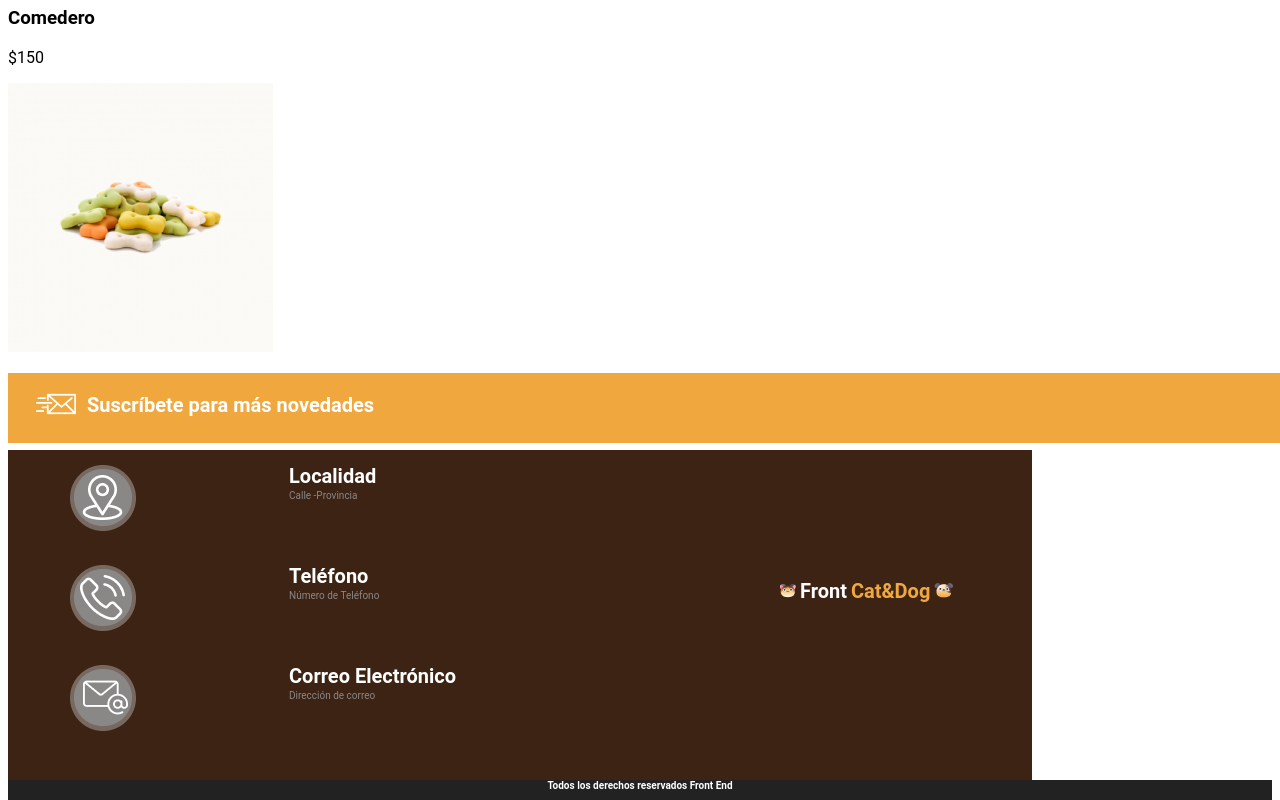
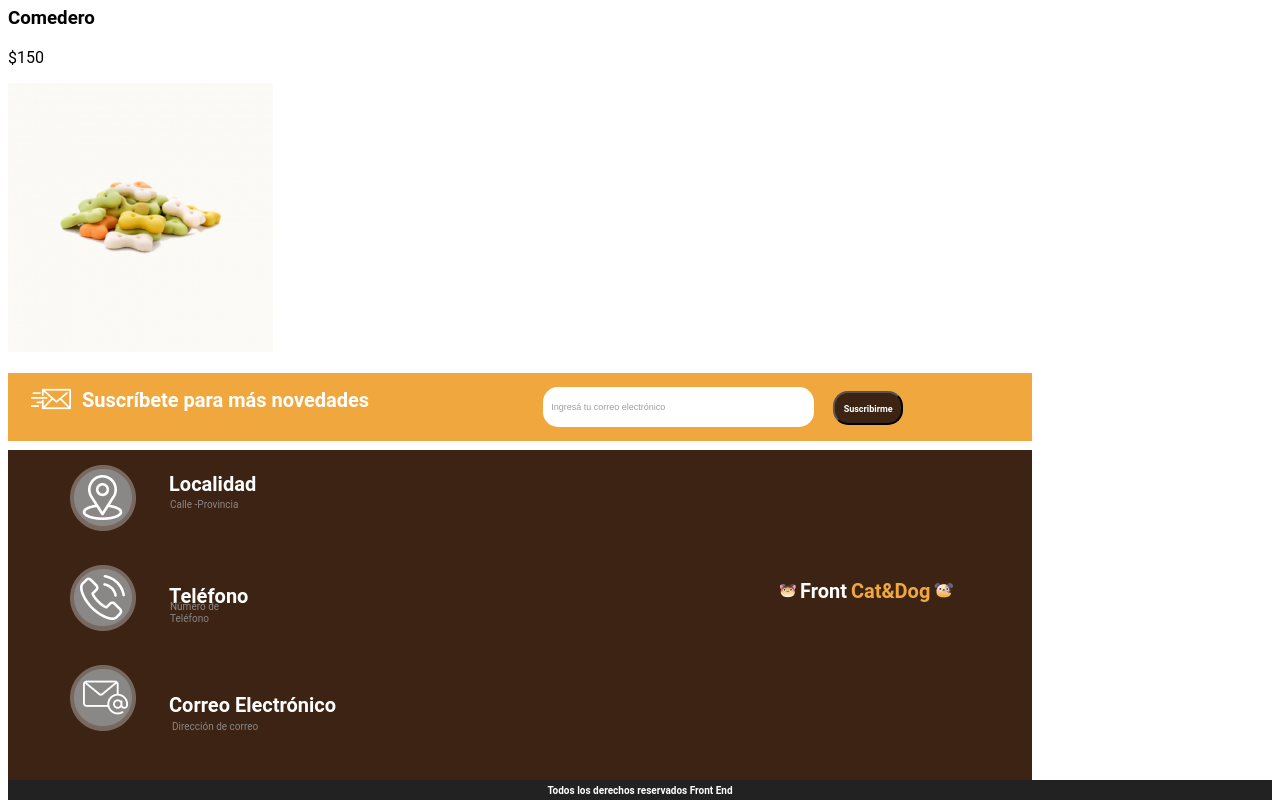
Before and after one commit to adrisa17/Practice-pet-shop, a plain HTML site: page index.html in a window 1280 px wide. Shown: the part 1570-2370 px from the top of the page. Drawn offline with Linux system fonts and the light colour scheme.

Commit message:
Detalles finales de la barra de novedades

```diff
--- a/index.html
+++ b/index.html
@@ -74,6 +74,8 @@
         <article id="novedades">
           <div id="iconGroup"><img src="./assets/Group.png" alt="Icono de correo enviandose" /></div>
           <div id="Texto">Suscríbete para más novedades</div>
+          <div class="border" id="border"> <span id="textBorder">Ingresá tu correo electrónico</span></div>
+          <button class="border" id="button"><span id="textButton"> Suscribirme</span></button>
         </article>
 
         <article id="iconos">
@@ -103,7 +105,7 @@
           </div>
         </article>
         <div id="derechosReservados">
-           Todos los derechos reservados Front End
+           <span id="CR">Todos los derechos reservados Front End</span>
         </div>
       </section>
 
--- a/styles.css
+++ b/styles.css
@@ -1,4 +1,5 @@
-html,body {
+html,
+body {
     /* position: relative; */
     height: 100%;
     background: #FFFFFF;
@@ -25,8 +26,9 @@ html,body {
 .main-menu__principal {
     background: #F0A83E;
 }
+
 /* footer*/
-#iconGroup{
+#iconGroup {
     display: inline-block;
     width: 40px;
     height: 40px;
@@ -48,7 +50,7 @@ html,body {
     left: 30px;
 }
 
-#iconos{
+#iconos {
     width: 1024px;
     height: 330px;
     left: calc(50% - 1024px/2);
@@ -58,7 +60,7 @@ html,body {
     margin: 0%;
 }
 
-#logo{
+#logo {
     position: absolute;
     width: 500px;
     height: 23px;
@@ -67,7 +69,8 @@ html,body {
     box-sizing: border-box;
 
 }
-#front{
+
+#front {
     display: inline-block;
     font-family: 'Roboto', sans-serif;
     font-style: normal;
@@ -77,7 +80,8 @@ html,body {
     color: white;
     text-transform: capitalize;
 }
-#cat{
+
+#cat {
     display: inline-block;
     text-transform: capitalize;
     font-family: 'Roboto', sans-serif;
@@ -87,9 +91,11 @@ html,body {
     line-height: 23px;
     color: #F0A83E;
 }
-.iconLog{
+
+.iconLog {
     display: inline-block;
 }
+
 #derechosReservados {
 
     background-color: #222222;
@@ -106,10 +112,15 @@ html,body {
 
 }
 
+#CR {
+    position: relative;
+    top: 25%;
+}
+
 
 /*ICONOS FOOTER */
 
-    #LocBox{
+#LocBox {
     display: inline-block;
     position: absolute;
     width: 66px;
@@ -118,39 +129,36 @@ html,body {
     top: 2035px;
     box-sizing: border-box;
 }
-    #Localidad{
+
+#Localidad {
     display: inline-block;
     color: white;
-    box-sizing: border-box;
-    position: absolute;
+    position: relative;
     width: 88px;
     height: 23px;
-    left: calc(50% - 88px/2 - 307px);
-    bottom: 255px;
-    top: 2035px;
-
+    left: 161px;
+    top: 23px;
     font-family: 'Roboto', sans-serif;
     font-style: normal;
     font-weight: 700;
     font-size: 20px;
     line-height: 23px;
+    color: #FFFFFF;
+}
 
-    color: #FFFFFF;
-    box-sizing: border-box;
-    }
-    #infoLoc{
-    position: absolute;
+#infoLoc {
+    position: relative;
+    display: inline-block;
     width: 73px;
     height: 12px;
-    left: calc(50% - 73px/2 - 314.5px);
-    bottom: 243px;
-    top: 2060px;
-
+    left: 70px;
+    top: 40px;
+    bottom: 226px;
     font-family: 'Roboto', sans-serif;
     font-style: normal;
-    font-weight: 2000;
     font-size: 10px;
     line-height: 12px;
+    color: #8A8787;
     /* identical to box height */
 
 
@@ -158,7 +166,7 @@ html,body {
     box-sizing: content-box;
 }
 
-    #TelBox{
+#TelBox {
     display: inline-block;
     position: absolute;
     width: 66px;
@@ -167,46 +175,45 @@ html,body {
     top: 2135px;
     box-sizing: border-box;
 }
-    #Telefono{
+
+#Telefono {
     display: inline-block;
     color: white;
-    box-sizing: border-box;
-    position: absolute;
+    position: relative;
     width: 88px;
     height: 23px;
-    left: calc(50% - 88px/2 - 307px);
-    bottom: 255px;
-    top: 2135px;
-
+    left: 161px;
+    top: 109px;
     font-family: 'Roboto', sans-serif;
     font-style: normal;
     font-weight: 700;
     font-size: 20px;
     line-height: 23px;
+    color: #FFFFFF;
 
-    color: #FFFFFF;
-    box-sizing: border-box;
 }
-    #infoTel{
-    position: absolute;
-    width: 200px;
-    height: 53px;
-    left: calc(50% - 73px/2 - 314.5px);
-    bottom: 243px;
-    top: 2160px;
 
+#infoTel {
+    position: relative;
+    display: inline-block;
+    width: 90px;
+    height: 12px;
+    left: 70px;
+    top: 128px;
+    bottom: 226px;
     font-family: 'Roboto', sans-serif;
     font-style: normal;
-    font-weight: 2000;
     font-size: 10px;
     line-height: 12px;
+    color: #8A8787;
     /* identical to box height */
 
 
     color: #8A8787;
     box-sizing: content-box;
 }
-    #MailBox{
+
+#MailBox {
     display: inline-block;
     position: absolute;
     width: 66px;
@@ -215,52 +222,89 @@ html,body {
     top: 2235px;
     box-sizing: border-box;
 }
-    #Correo{
+
+#Correo {
     display: inline-block;
     color: white;
-    box-sizing: border-box;
-    position: absolute;
-    width: 500px;
+    position: relative;
+    width: 200px;
     height: 23px;
-    left: calc(50% - 88px/2 - 307px);
-    bottom: 255px;
-    top: 2235px;
-
+    left: 161px;
+    top: 195px;
     font-family: 'Roboto', sans-serif;
     font-style: normal;
     font-weight: 700;
     font-size: 20px;
     line-height: 23px;
+    color: #FFFFFF;
 
-    color: #FFFFFF;
-    box-sizing: border-box;
 }
-    #infoMail{
-    position: absolute;
-    width: 500px;
+
+#infoMail {
+    position: relative;
+    display: inline-block;
+    width: 88px;
     height: 12px;
-    left: calc(50% - 73px/2 - 314.5px);
-    bottom: 243px;
-    top: 2260px;
-
+    right: 40px;
+    top: 213px;
+    bottom: 226px;
     font-family: 'Roboto', sans-serif;
     font-style: normal;
-    font-weight: 2000;
     font-size: 10px;
     line-height: 12px;
-    /* identical to box height */
+    color: #8A8787;
+}
 
-
-    color: #8A8787;
+#novedades {
+    display: inline-block;
+    background-color: #F0A83E;
+    position: absolute;
+    width: 1024px;
+    height: 68px;
+    top: 1943px;
     box-sizing: content-box;
 }
 
-#novedades {
-    background-color: #F0A83E;
-    position: absolute;
-    width: 100%;
-    height: 60px;
-    top: 1943px;
-    box-sizing: content-box;
-    padding: 0.39%;
+#border {
+    display: inline-block;
+    position: relative;
+    background-color: white;
+    width: 271px;
+    height: 40px;
+    border-radius: 15px;
+    top: 7px;
+    left: 200px;
 }
+
+#textBorder {
+    display: inline-block;
+    position: relative;
+    left: 8px;
+    top: 8px;
+    font-family: sans-serif;
+    font-size: 9px;
+    color: #A0A0A0;
+}
+
+#button {
+    display: inline-block;
+    position: relative;
+    width: 70px;
+    height: 34px;
+    top: 25%;
+    background: #3C2313;
+    border-radius: 15px;
+    left: 21%;
+}
+
+
+#textButton {
+    display: inline-block;
+    position: relative;
+    font-family: 'Roboto', sans-serif;
+    font-style: normal;
+    font-weight: 700;
+    font-size: 9px;
+    line-height: 11px;
+    color: #FFFFFF;
+}
```
Lines whose indentation alone changed are shown as unchanged.
